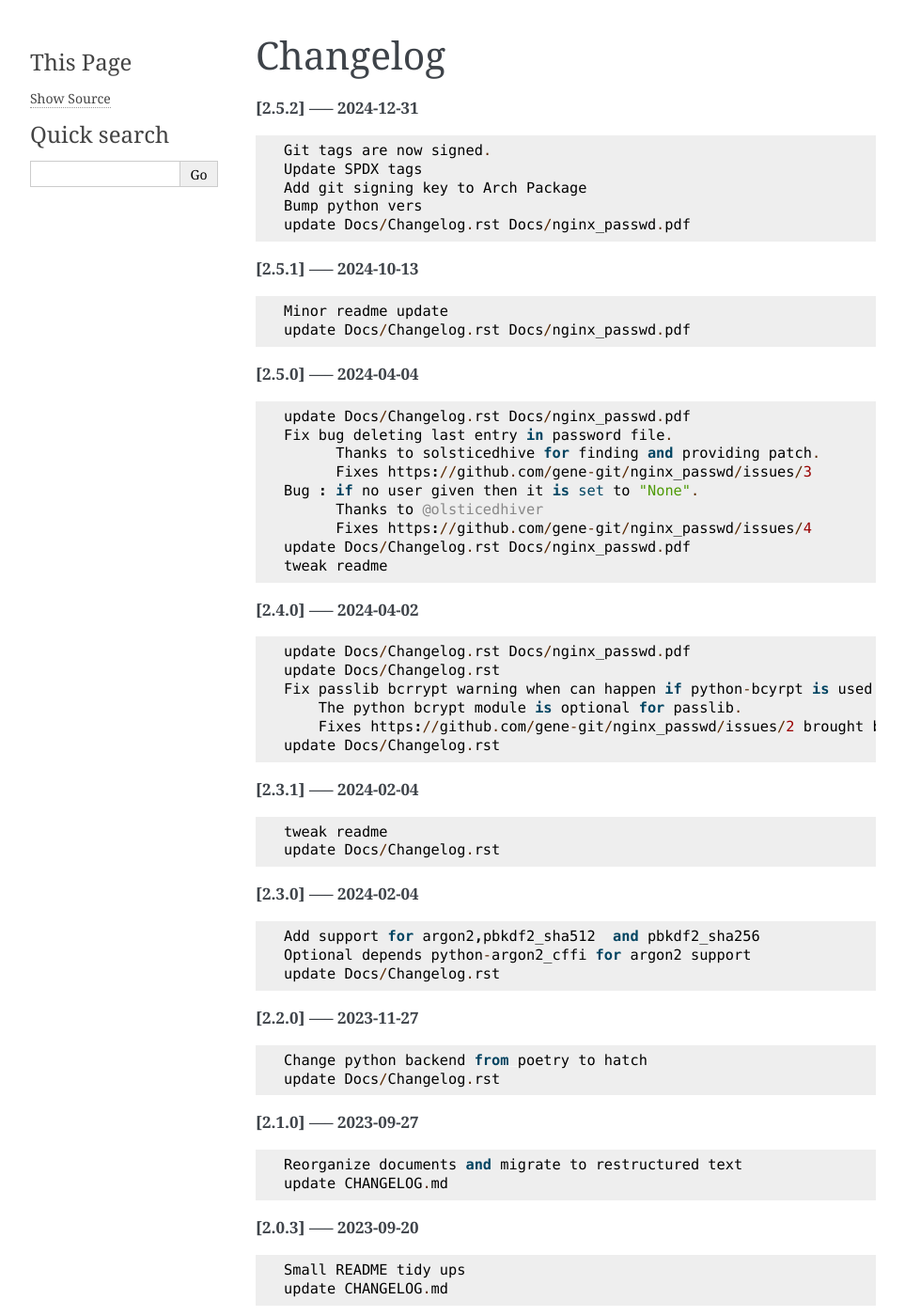
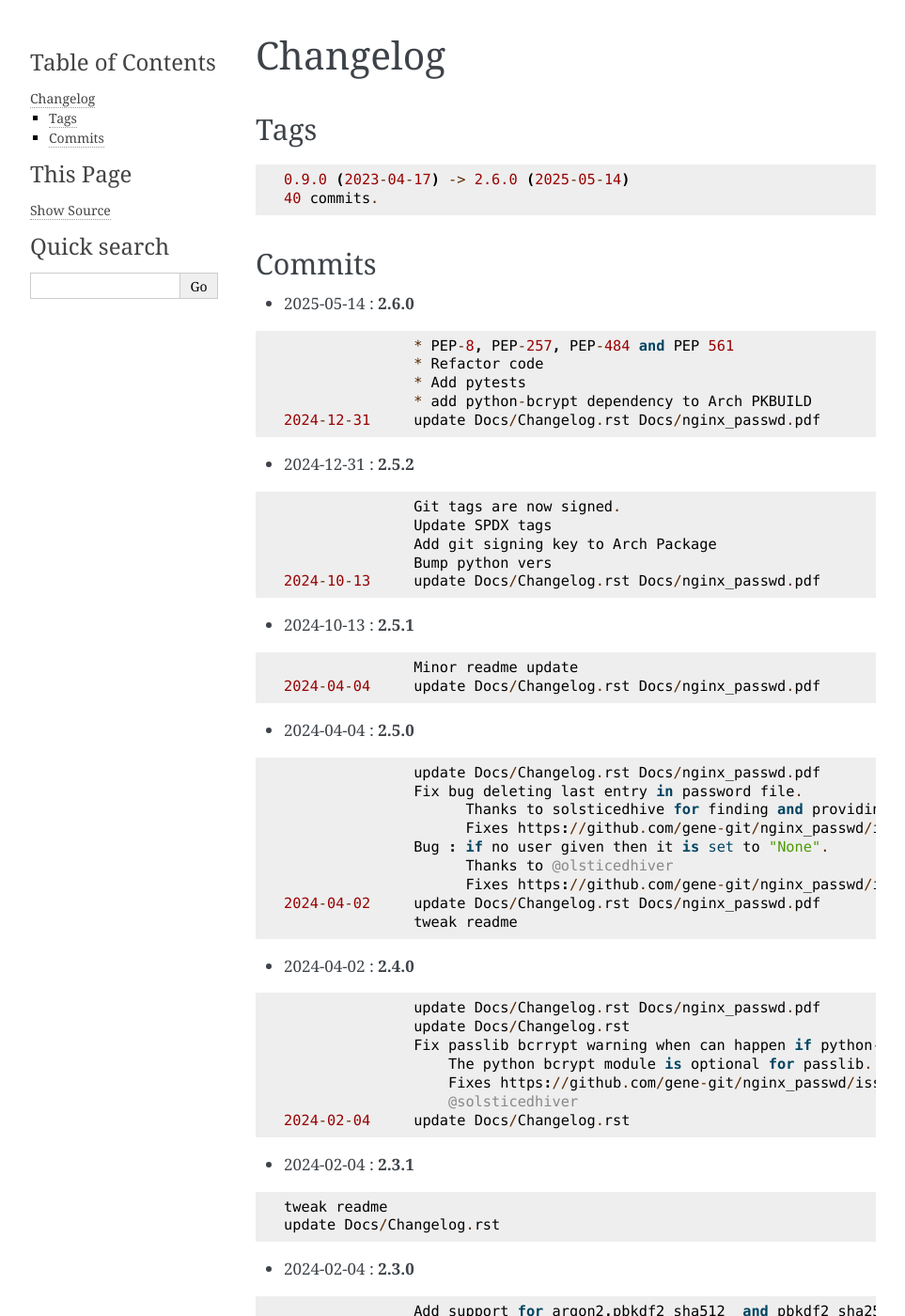
Before and after one commit to gene-git/nginx_passwd, a Sphinx documentation site: the page built from Docs/Changelog.rst, in a window 1280 px wide and 1400 px high. Shown: the whole window at 94% size, without its empty margins (148-1111 px from the left). Built offline with Sphinx 7.4.7, drawn with Linux system fonts in a browser that asks for light colours; pages that are not in the unit, such as notebooks, are missing from menus; some of the changed text lies outside the part shown.

Commit message:
update Docs/Changelogs Docs/${my_name}.pdf

```diff
--- a/Docs/Changelog.rst
+++ b/Docs/Changelog.rst
@@ -1,115 +1,157 @@
+=========
 Changelog
 =========
 
-**[2.5.2] ----- 2024-12-31** ::
+Tags
+====
 
-	    Git tags are now signed.
-	    Update SPDX tags
-	    Add git signing key to Arch Package
-	    Bump python vers
-	    update Docs/Changelog.rst Docs/nginx_passwd.pdf
+::
+
+	0.9.0 (2023-04-17) -> 2.6.0 (2025-05-14)
+	40 commits.
+
+Commits
+=======
 
 
-**[2.5.1] ----- 2024-10-13** ::
+* 2025-05-14  : **2.6.0**
 
-	    Minor readme update
-	    update Docs/Changelog.rst Docs/nginx_passwd.pdf
+::
 
+                * PEP-8, PEP-257, PEP-484 and PEP 561
+                * Refactor code
+                * Add pytests
+                * add python-bcrypt dependency to Arch PKBUILD
+ 2024-12-31     update Docs/Changelog.rst Docs/nginx_passwd.pdf
 
-**[2.5.0] ----- 2024-04-04** ::
+* 2024-12-31  : **2.5.2**
 
-	    update Docs/Changelog.rst Docs/nginx_passwd.pdf
-	    Fix bug deleting last entry in password file.
-	          Thanks to solsticedhive for finding and providing patch.
-	          Fixes https://github.com/gene-git/nginx_passwd/issues/3
-	    Bug : if no user given then it is set to "None".
-	          Thanks to @olsticedhiver
-	          Fixes https://github.com/gene-git/nginx_passwd/issues/4
-	    update Docs/Changelog.rst Docs/nginx_passwd.pdf
-	    tweak readme
+::
 
+                Git tags are now signed.
+                Update SPDX tags
+                Add git signing key to Arch Package
+                Bump python vers
+ 2024-10-13     update Docs/Changelog.rst Docs/nginx_passwd.pdf
 
-**[2.4.0] ----- 2024-04-02** ::
+* 2024-10-13  : **2.5.1**
 
-	    update Docs/Changelog.rst Docs/nginx_passwd.pdf
-	    update Docs/Changelog.rst
-	    Fix passlib bcrrypt warning when can happen if python-bcyrpt is used.
-	        The python bcrypt module is optional for passlib.
-	        Fixes https://github.com/gene-git/nginx_passwd/issues/2 brought by @solsticedhiver
-	    update Docs/Changelog.rst
+::
 
+                Minor readme update
+ 2024-04-04     update Docs/Changelog.rst Docs/nginx_passwd.pdf
 
-**[2.3.1] ----- 2024-02-04** ::
+* 2024-04-04  : **2.5.0**
 
-	    tweak readme
-	    update Docs/Changelog.rst
+::
 
+                update Docs/Changelog.rst Docs/nginx_passwd.pdf
+                Fix bug deleting last entry in password file.
+                      Thanks to solsticedhive for finding and providing patch.
+                      Fixes https://github.com/gene-git/nginx_passwd/issues/3
+                Bug : if no user given then it is set to "None".
+                      Thanks to @olsticedhiver
+                      Fixes https://github.com/gene-git/nginx_passwd/issues/4
+ 2024-04-02     update Docs/Changelog.rst Docs/nginx_passwd.pdf
+                tweak readme
 
-**[2.3.0] ----- 2024-02-04** ::
+* 2024-04-02  : **2.4.0**
 
-	    Add support for argon2,pbkdf2_sha512  and pbkdf2_sha256
-	    Optional depends python-argon2_cffi for argon2 support
-	    update Docs/Changelog.rst
+::
 
+                update Docs/Changelog.rst Docs/nginx_passwd.pdf
+                update Docs/Changelog.rst
+                Fix passlib bcrrypt warning when can happen if python-bcyrpt is used.
+                    The python bcrypt module is optional for passlib.
+                    Fixes https://github.com/gene-git/nginx_passwd/issues/2 brought by
+                    @solsticedhiver
+ 2024-02-04     update Docs/Changelog.rst
 
-**[2.2.0] ----- 2023-11-27** ::
+* 2024-02-04  : **2.3.1**
 
-	    Change python backend from poetry to hatch
-	    update Docs/Changelog.rst
+::
 
+                tweak readme
+                update Docs/Changelog.rst
 
-**[2.1.0] ----- 2023-09-27** ::
+* 2024-02-04  : **2.3.0**
 
-	    Reorganize documents and migrate to restructured text
-	    update CHANGELOG.md
+::
 
+                Add support for argon2,pbkdf2_sha512  and pbkdf2_sha256
+                Optional depends python-argon2_cffi for argon2 support
+ 2023-11-27     update Docs/Changelog.rst
 
-**[2.0.3] ----- 2023-09-20** ::
+* 2023-11-27  : **2.2.0**
 
-	    Small README tidy ups
-	    update CHANGELOG.md
+::
 
+                Change python backend from poetry to hatch
+ 2023-09-27     update Docs/Changelog.rst
 
-**[2.0.2] ----- 2023-09-18** ::
+* 2023-09-27  : **2.1.0**
 
-	    Fix typo in PKGBUILD file
-	    update CHANGELOG.md
+::
 
+                Reorganize documents and migrate to restructured text
+ 2023-09-20     update CHANGELOG.md
 
-**[2.0.1] ----- 2023-09-18** ::
+* 2023-09-20  : **2.0.3**
 
-	    Change hashing code. Remove openssl and use python passlib.
-	    Default algo is sha256
-	    update CHANGELOG.md
+::
 
+                Small README tidy ups
+ 2023-09-18     update CHANGELOG.md
 
-**[1.1.0] ----- 2023-05-18** ::
+* 2023-09-18  : **2.0.2**
 
-	    install: switch from pip to python installer package. This adds optimized bytecode
-	    update CHANGELOG.md
+::
 
+                Fix typo in PKGBUILD file
+                update CHANGELOG.md
 
-**[1.0.2] ----- 2023-05-18** ::
+* 2023-09-18  : **2.0.1**
 
-	    PKGBUILD: build wheel back to using python -m build instead of poetry
-	    update CHANGELOG.md
+::
 
+                Change hashing code. Remove openssl and use python passlib.
+                Default algo is sha256
+ 2023-05-18     update CHANGELOG.md
 
-**[1.0.1] ----- 2023-05-17** ::
+* 2023-05-18  : **1.1.0**
 
-	    Simplify Arch PKGBUILD and more closely follow arch guidelines
-	    small readme chg
-	    typo
-	    tweak readme
-	    update CHANGELOG.md
+::
 
+                install: switch from pip to python installer package. This adds optimized
+                bytecode
+                update CHANGELOG.md
 
-**[1.0.0] ----- 2023-04-17** ::
+* 2023-05-18  : **1.0.2**
 
-	    Add --verify to check password
-	    update CHANGELOG.md
+::
 
+                PKGBUILD: build wheel back to using python -m build instead of poetry
+ 2023-05-17     update CHANGELOG.md
 
-**[0.9.0] ----- 2023-04-17** ::
+* 2023-05-17  : **1.0.1**
 
-	    Initial Commit
+::
+
+                Simplify Arch PKGBUILD and more closely follow arch guidelines
+ 2023-04-17     small readme chg
+                typo
+                tweak readme
+                update CHANGELOG.md
+
+* 2023-04-17  : **1.0.0**
+
+::
+
+                Add --verify to check password
+                update CHANGELOG.md
+
+* 2023-04-17  : **0.9.0**
+
+::
+
+                Initial Commit
```
Also changed, not shown: 2 other files.
